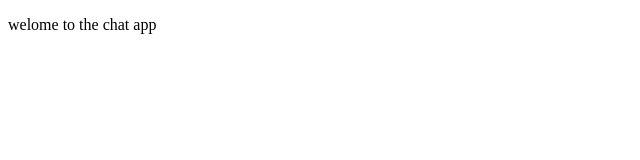
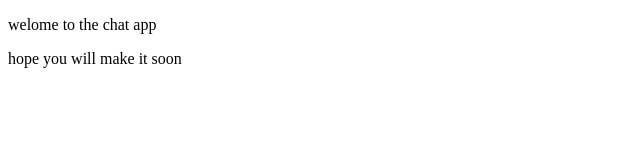
Before and after one commit to aarav12/node-chat-app, a website: page public/index.html in a window 1280 px wide. Shown: the whole page, without its empty margins (0-640 px from the left). Drawn offline with nearby package versions, Linux system fonts and the light colour scheme; no server answers.

```diff
--- a/package.json
+++ b/package.json
@@ -15,5 +15,9 @@
   "dependencies": {
     "express": "^4.14.0",
     "socket.io": "^1.4.8"
+  },
+  "devDependencies": {
+    "expect": "^1.20.2",
+    "mocha": "^3.0.2"
   }
 }
--- a/public/index.html
+++ b/public/index.html
@@ -8,6 +8,7 @@
   </head>
   <body>
 <p>welome to the chat app</p>
+<p>hope you will make it soon</p>
 <script type="text/javascript" src="/socket.io/socket.io.js"></script>
 
 <script src="/js/index.js"></script>
```
Also changed, not shown: 1 other file.
